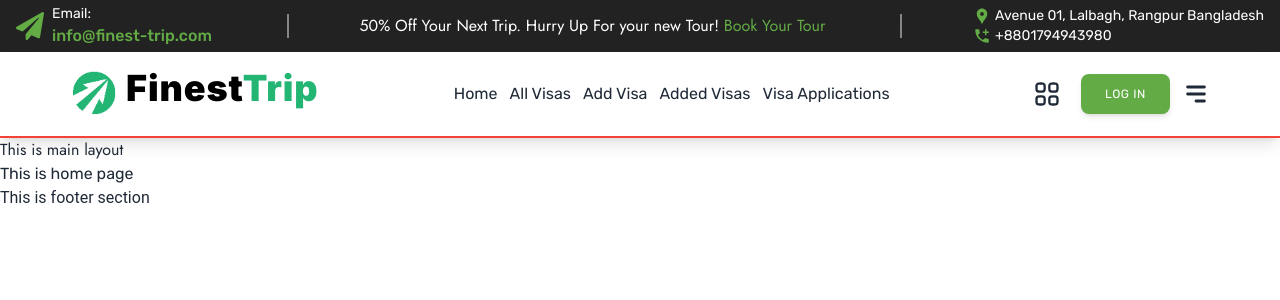
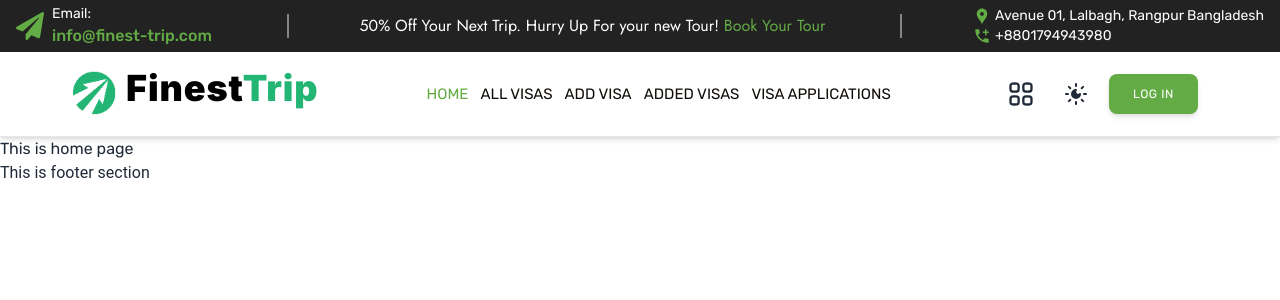
Before and after one commit to web-mahadihasan/Finest-Trip-Client, a React (Vite) app: page / in a window 1280 px wide. Shown: the top 300 px of the page. Built offline with nearby package versions, Linux system fonts and the light colour scheme; no server answers.

Commit message:
I am adding Navbar with responsive layout

```diff
--- a/src/components/MobileMenuSidebar/MobileMenuSidebar.jsx
+++ b/src/components/MobileMenuSidebar/MobileMenuSidebar.jsx
@@ -1,15 +1,92 @@
+import { RiArrowRightSLine, RiCloseLargeLine } from "react-icons/ri";
+import { useAppContext } from "../../provider/AppContext";
+import logo from "../../assets/logo1.png"
+import { Link, NavLink } from "react-router";
+import { Button } from "@material-tailwind/react";
+import { LuPhoneCall } from "react-icons/lu";
+import { useAuth } from "../../provider/AuthProvider";
+import NavUserInfo from "../NavUserInfo/NavUserInfo";
 
 const MobileMenuSidebar = () => {
+    const {openMenu, setOpenMenu} = useAppContext();
+    const {user} = useAuth();
 
+    const navLinks = [
+        { "path": "/", "element": "Home" },
+        { "path": "/all-visa", "element": "All Visas" },
+        { "path": "/add-visa", "element": "Add Visa" },
+        { "path": "/my-added-visas", "element": "Added Visas" },
+        { "path": "/my-visa-applications", "element": "Visa Applications" }
+      ]
     return (
-        <div className="drawer-side">
-            <ul className="menu bg-base-200 text-base-content min-h-full w-80 p-4">
+        <div className={`absolute lg:hidden z-40 duration-700 min-h-screen ${ openMenu? "top-0 left-0 block" : "-left-[800px] top-0"}`}>
+            <div className="menu flex flex-col justify-between bg-base-200 text-base-content min-h-screen w-80 p-4 overflow-y-scroll">
             {/* Sidebar content here */}
-                <li><a>Sidebar Item 1</a></li>
-                <li><a>Sidebar Item 2</a></li>
-            </ul>
+                <div className="flex items-center justify-between mt-5">
+                    <div className="flex items-center gap-2">
+                        <img src={logo} alt="" className="w-12" />
+                        <h3 className="text-2xl mb-3 font-black tracking-wide text-black font-inter text-center">
+                            Finest<span className="text-customGreen">Trip</span>
+                        </h3>
+                    </div>
+                    {/* Menu Close  */}
+                    <button onClick={() => setOpenMenu(false)} className="p-2 border border-black/65 cursor-pointer rounded-full">
+                        <RiCloseLargeLine size={22} className=""/>
+                    </button>
+                </div>
+
+                {/* Nav Links  */}
+                <div className="mt-8">
+                    <ul className="font-rubik flex flex-col gap-3 space-y-2">
+                        {
+                            navLinks.map(link =>  <li key={link.element}>
+                                <NavLink to={link.path} className={"font-rubik font-normal text-[15px] text-[#100C08] uppercase flex justify-between"}>{link.element} <RiArrowRightSLine size={22}/></NavLink>
+                            </li>)
+                        }
+                    </ul>
+                </div>
+
+                {/* User Log in & register  */}
+                {
+                    user ? <div className="m-3 md:hidden"><NavUserInfo/></div> : (<div className="mt-2 flex items-center">
+                        <Link to={"/auth/register"}><Button variant="filled" className="font-rubik tracking-wider text-xs font-normal bg-primary">Register</Button></Link>
+                        <div className="divider divider-horizontal font-jost mx-1">or</div>
+                        <Link to={"/auth/login"}><Button variant="filled" className="font-rubik text-white tracking-wider text-xs font-normal bg-primary">Log in</Button></Link>
+                    </div>)
+                }
+                {/* More query  */}
+                <div className="py-1">
+                <div className="divider my-2"></div>
+                    <div className="flex items-center gap-3">
+                        <div className="px-2 border-r-2 border-gray-500">
+                            <LuPhoneCall size={28} className="text-primary"/>
+                        </div>
+                        <div>
+                            <p className="font-jost font-medium text-base">To More Inquery</p>
+                            <h4 className="text-primary font-semibold font-rubik text-lg">+8801794943980</h4>
+                        </div>
+                    </div>
+                </div>
+            </div>
         </div>
     );
 };
 
 export default MobileMenuSidebar;
+
+
+{/* <div className="drawer">
+  <input id="my-drawer" type="checkbox" className="drawer-toggle" />
+  <div className="drawer-content">
+
+    <label htmlFor="my-drawer" className="btn btn-primary drawer-button">Open drawer</label>
+  </div>
+  <div className="drawer-side">
+    <label htmlFor="my-drawer" aria-label="close sidebar" className="drawer-overlay"></label>
+    <ul className="menu bg-base-200 text-base-content min-h-full w-80 p-4">
+
+      <li><a>Sidebar Item 1</a></li>
+      <li><a>Sidebar Item 2</a></li>
+    </ul>
+  </div>
+</div> */}
--- a/src/components/NavUserInfo/NavUserInfo.jsx
+++ b/src/components/NavUserInfo/NavUserInfo.jsx
@@ -22,7 +22,7 @@ const NavUserInfo = () =>  {
     })
   }
   return (
-    <div className="text-right">
+    <div className="">
       <Menu>
         <MenuButton className="inline-flex items-center ">
           <div className="rounded-full flex items-center gap-2">
--- a/src/components/Navbar/Nav.jsx
+++ b/src/components/Navbar/Nav.jsx
@@ -1,24 +1,29 @@
 import { Link, NavLink } from "react-router";
 import logo from "../../assets/logo1.png"
 import { GrAppsRounded } from "react-icons/gr";
-import { BiUserCircle } from "react-icons/bi";
 import { HiMenuAlt3 } from "react-icons/hi";
 import { Button } from "@material-tailwind/react";
 import NavUserInfo from "../NavUserInfo/NavUserInfo";
+import { useAuth } from "../../provider/AuthProvider";
+import { useAppContext } from "../../provider/AppContext";
+import MobileMenuSidebar from "../MobileMenuSidebar/MobileMenuSidebar";
+import { LuSunMoon } from "react-icons/lu";
+import { BsMoon } from "react-icons/bs";
 
 const Nav = () => {
-    const user = false
+    const {user} = useAuth();
+    const {setOpenMenu} = useAppContext();
     const navLinks = [
         { "path": "/", "element": "Home" },
-        { "path": "/all-visas", "element": "All Visas" },
+        { "path": "/all-visa", "element": "All Visas" },
         { "path": "/add-visa", "element": "Add Visa" },
         { "path": "/my-added-visas", "element": "Added Visas" },
         { "path": "/my-visa-applications", "element": "Visa Applications" }
       ]
 
     return (
-        <div className="w-full border-b-2 border-red-500 shadow-lg bg-white z-50">
-            <div className="flex py-4 items-center justify-between container mx-auto px-4 xl:px-0">
+        <div className="w-full border-b border-base-300 shadow-md bg-white z-50">
+            <div className="flex py-4 items-center justify-between container mx-auto">
                 <div className="flex items-center gap-2">
                     <img src={logo} alt="" className="w-12" />
                     <h3 className="text-2xl md:text-4xl mb-3 font-black tracking-wide text-black font-inter text-center">
@@ -30,7 +35,7 @@ const Nav = () => {
                     <ul className="font-rubik flex items-center gap-3">
                         {
                             navLinks.map(link =>  <li key={link.element}>
-                                <NavLink to={link.path}>{link.element}</NavLink>
+                                <NavLink to={link.path} className={"font-rubik font-normal text-[15px] text-[#100C08] uppercase"}>{link.element}</NavLink>
                             </li>)
                         }
                     </ul>
@@ -39,19 +44,35 @@ const Nav = () => {
                     <div className="px-2 py-2 cursor-pointer">
                         <GrAppsRounded size={28}/>
                     </div>
+
+                    {/* Theme control  */}
+                    <div>
+                    <button className="">
+                        <label className="swap swap-rotate p-2 border border-transparent hover:border-gray-500 duration-300 rounded-full hover:bg-base-300 ">
+                            <input type="checkbox" className="theme-controller" value="synthwave" />
+                            {/* sun icon */}
+                            <LuSunMoon size={24} className="swap-off fill-current"/>
+                            {/* moon icon */}
+                            <BsMoon size={24} className="swap-on fill-current"/>
+                        </label>
+                    </button>
+                    </div>
+
+                    {/* User Action  */}
                     <div className="flex items-center">
                         {
-                            user ? <NavUserInfo/> : (<div className="md:flex items-center hidden">
-                                {/* <Link to={"/auth/register"}><Button variant="filled" className="font-rubik tracking-wider text-xs font-normal bg-primary">Register</Button></Link> */}
-                                {/* <div className="divider divider-horizontal font-jost mx-1">or</div> */}
+                            user ? <div className="hidden md:block"><NavUserInfo/></div> : (<div className="md:flex items-center hidden">
                                 <Link to={"/auth/login"}><Button variant="filled" className="font-rubik text-white tracking-wider text-xs font-normal bg-primary">Log in</Button></Link>
                             </div>)
                         }
                     </div>
 
                     {/* hamburger  */}
+                    <button onClick={() => setOpenMenu(true)} className="drawer-button lg:hidden">
+                        <HiMenuAlt3 size={28}/>
+                    </button>
                     <div>
-                        <HiMenuAlt3 size={28}/>
+                        <MobileMenuSidebar/>
                     </div>
                 </div>
             </div>
--- a/src/index.css
+++ b/src/index.css
@@ -5,12 +5,14 @@
 @tailwind utilities;
 
 body{
-    overflow-x: scroll;
+    overflow-y: scroll;
 }
 .text-shadow {
     text-shadow: 3px 3px 5px rgba(51, 26, 21, 0.5);
 }
-
+a.active{
+    color: #63AB45;
+}
 .add-visa-bg{
     background: linear-gradient(125deg, rgba(99, 171, 69, 0.1) 0%, rgba(251, 176, 59, 0.1) 100%);
 }
--- a/src/layouts/MainLayouts.jsx
+++ b/src/layouts/MainLayouts.jsx
@@ -14,7 +14,6 @@ const MainLayouts = () => {
             <header className="top-0 sticky">
                 <Nav/>
             </header>
-            <p className="font-jost">This is main layout</p>
             <div>
                 <Outlet/>
             </div>
--- a/src/pages/AddVisa/AddVisa2.jsx
+++ /dev/null
@@ -1,10 +0,0 @@
-
-const AddVisa2 = () => {
-    return (
-        <div>
-
-        </div>
-    );
-};
-
-export default AddVisa2;
--- /dev/null
+++ b/src/pages/AllVisa/AllVisa.jsx
@@ -0,0 +1,10 @@
+
+const AllVisa = () => {
+    return (
+        <div>
+            This is all visa
+        </div>
+    );
+};
+
+export default AllVisa;
--- a/src/pages/Login/Login.jsx
+++ b/src/pages/Login/Login.jsx
@@ -89,7 +89,7 @@ const Login = () => {
                 />
               </div>
               {/* Password  */}
-              <div className="*:block xl:w-[75%] mx-auto relative">
+              <div className="*:block xl:w-[75%] mx-auto relative -z-0">
                 <label
                   htmlFor=""
                   className="text-white font-rubik text-sm font-normal my-px"
--- /dev/null
+++ b/src/pages/MyAddedVisa/MyAddedVisa.jsx
@@ -0,0 +1,10 @@
+
+const MyAddedVisa = () => {
+    return (
+        <div>
+            This is my added visa
+        </div>
+    );
+};
+
+export default MyAddedVisa;
--- /dev/null
+++ b/src/provider/AppContext.jsx
@@ -0,0 +1,24 @@
+import { createContext, useContext, useState } from "react";
+
+export const AppContextProvier = createContext(null)
+const AppContext = ({children}) => {
+    const [openMenu, setOpenMenu] = useState(false);
+
+    const appContextInfo = {
+        name: "Mehedi",
+        openMenu,
+        setOpenMenu
+    }
+    return (
+        <AppContextProvier.Provider value={appContextInfo}>
+            {children}
+        </AppContextProvier.Provider>
+    );
+};
+
+export const useAppContext = () =>  {
+    const context = useContext(AppContextProvier);
+    return context;
+}
+
+export default AppContext;
--- a/src/routes/Router.jsx
+++ b/src/routes/Router.jsx
@@ -5,6 +5,7 @@ import Home from "../layouts/Home";
 import Register from "../pages/Register/Register";
 import Login from "../pages/Login/Login";
 import AddVisa from "../pages/AddVisa/AddVisa";
+import AllVisa from "../pages/AllVisa/AllVisa";
 
 const Router = createBrowserRouter([
     {
@@ -21,6 +22,10 @@ const Router = createBrowserRouter([
                 element: <AddVisa/>
             },
             {
+                path: "/all-visa",
+                element: <AllVisa/>
+            },
+            {
                 path: "/auth/register",
                 element: <Register/>
             },
```
Also changed, not shown: src/main.jsx (+6 -3 lines).
